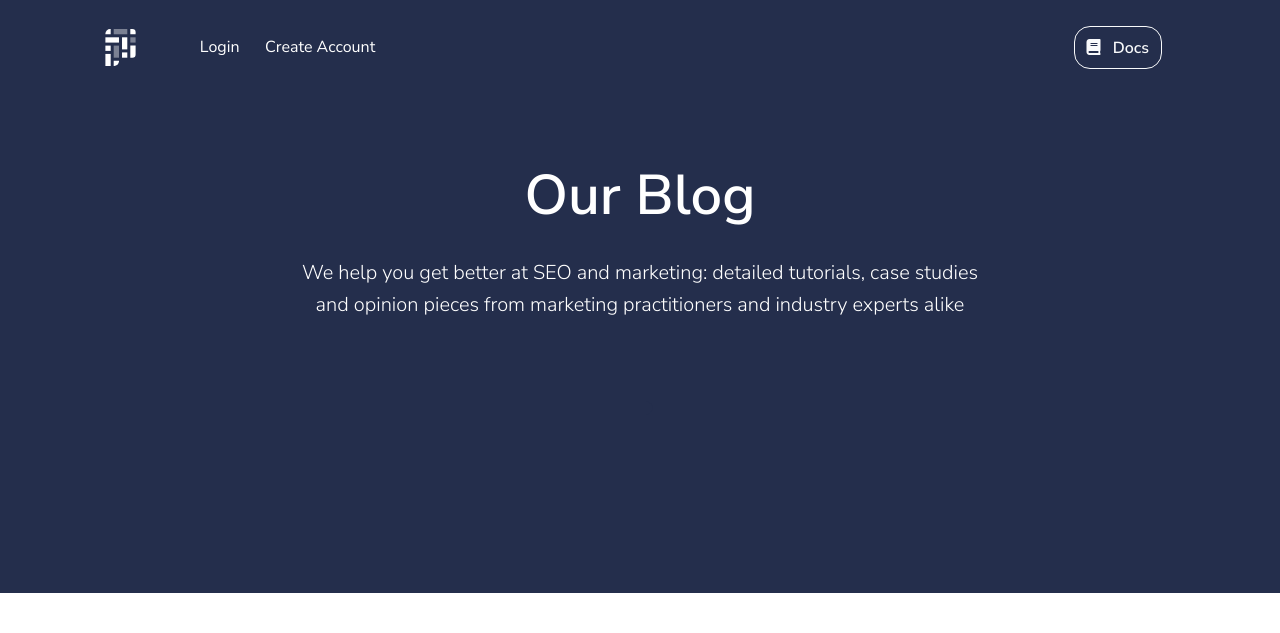
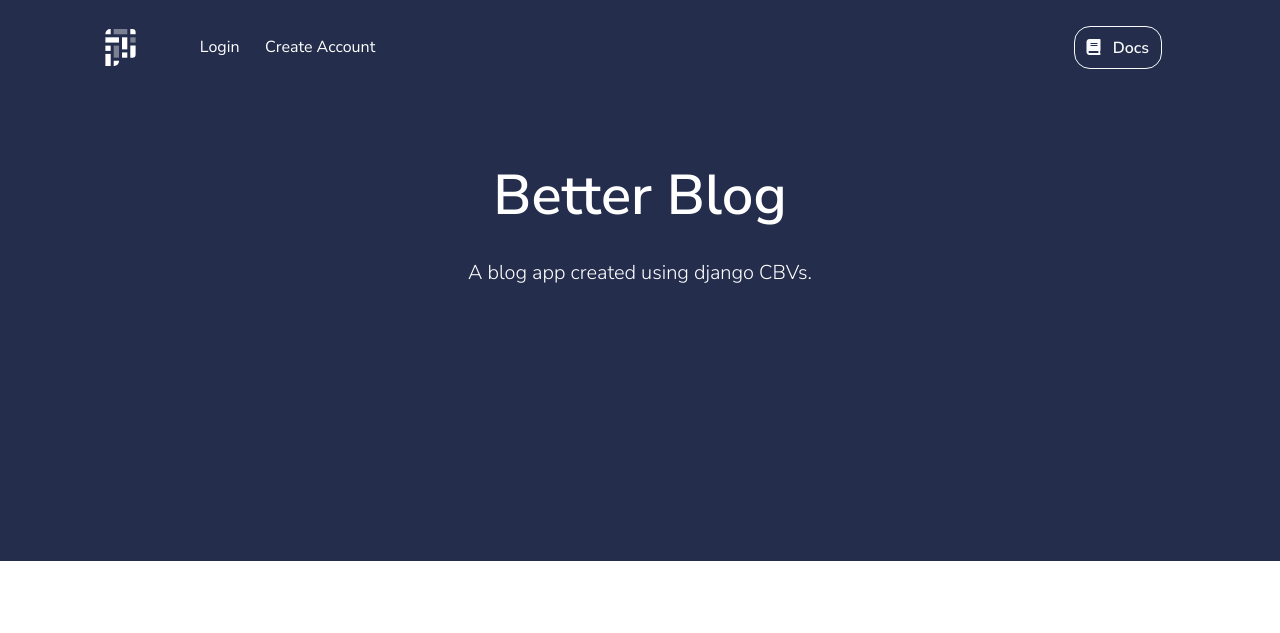
Before and after one commit to AshishPandagre/better-blog, a Django app: template blog/templates/blog/blog-list.html in a window 1280 px wide. Shown: the top 633 px of the page. Run offline with Django 3.2, Linux system fonts and the light colour scheme; the template is opened without the code that fills it, so the values that code supplies are empty; parts of the project's set-up code (start-up, migrations or seed data) failed here and were passed over; some libraries are stand-ins or nearby versions.

Commit message:
updated title and desc

```diff
--- a/blog/templates/blog/blog-list.html
+++ b/blog/templates/blog/blog-list.html
@@ -26,8 +26,8 @@
 				<div class="container">
 					<div class="row justify-content-center">
 						<div class="col-12 col-md-8 text-center">
-							<h1 class="display-2 mb-4">Our Blog</h1>
-							<p class="lead">We help you get better at SEO and marketing: detailed tutorials, case studies and opinion pieces from marketing practitioners and industry experts alike</p>
+							<h1 class="display-2 mb-4">Better Blog</h1>
+							<p class="lead">A blog app created using django CBVs.</p>
 						</div>
 					</div>
 				</div>
```
